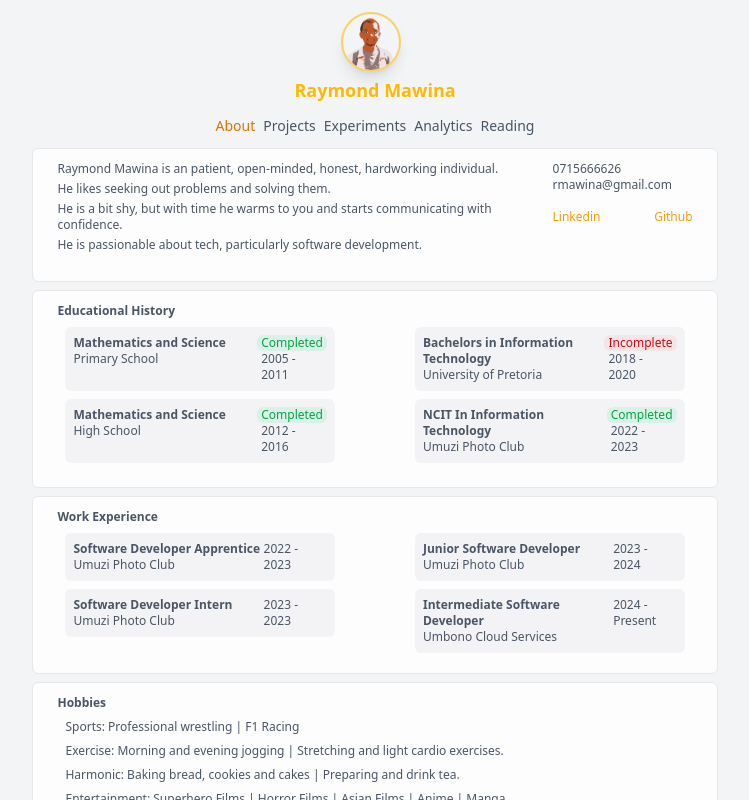
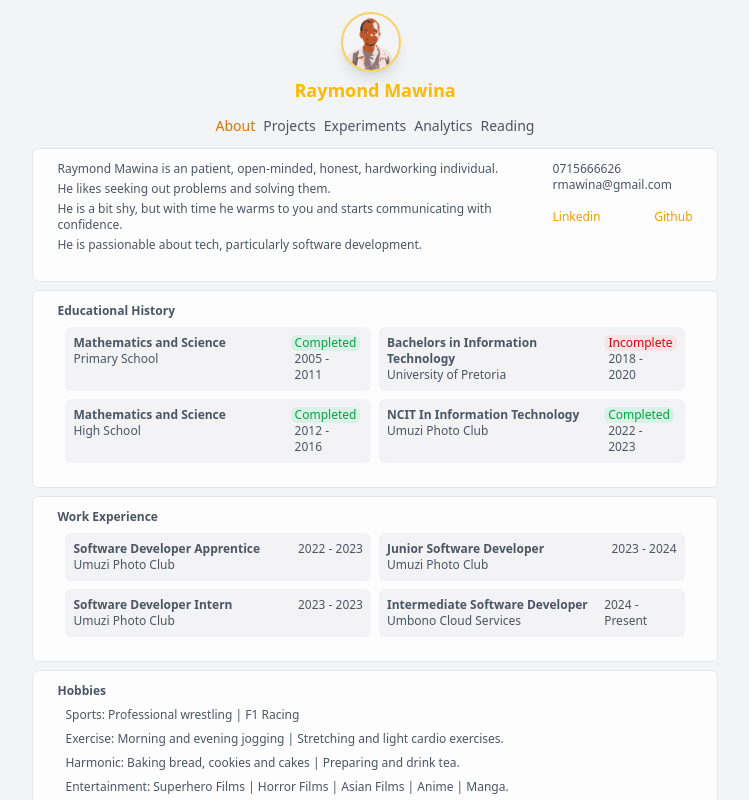
Before and after one commit to mfanaKoPitori/portfolio, a Next.js app: page / in a window 1280 px wide. Shown: the top 800 px of the page, without its empty margins (265-1014 px from the left). Built offline with nearby package versions, Linux system fonts and the light colour scheme; no server answers.

Commit message:
fix: space adjustment, last of day :)

```diff
--- a/components/About/Presentation.tsx
+++ b/components/About/Presentation.tsx
@@ -48,7 +48,7 @@ const Presentation: React.FC<AboutProps> = ({ name }) => {
 
         <section className="bg-white/80 rounded-md border border-gray-200 py-3 px-6 text-gray-600">
           <h1 className="font-bold">Educational History</h1>
-          <section className="columns-1 lg:columns-2 px-2 my-2 space-y-2 w-full lg:gap-20">
+          <section className="columns-1 lg:columns-2 px-2 my-2 space-y-2 w-full lg:gap-2">
             <section className="bg-gray-400/10 p-2 rounded-md columns-2 lg:columns-2 w-full flex justify-between">
                 <section>
                   <p className="font-semibold">Mathematics and Science</p>
@@ -102,7 +102,7 @@ const Presentation: React.FC<AboutProps> = ({ name }) => {
 
         <section className="bg-white/80 rounded-md border border-gray-200 py-3 px-6 text-gray-600">
           <h1 className="font-bold">Work Experience</h1>
-          <section className="columns-1 lg:columns-2 px-2 my-2 space-y-2 w-full lg:gap-20">
+          <section className="columns-1 lg:columns-2 px-2 my-2 space-y-2 w-full lg:gap-2">
             <section className="bg-gray-400/10 p-2 rounded-md columns-2 lg:columns-2 w-full flex justify-between">
                 <section className="w-full lg:w-3/4">
                   <p className="font-semibold">Software Developer Apprentice</p>
```
